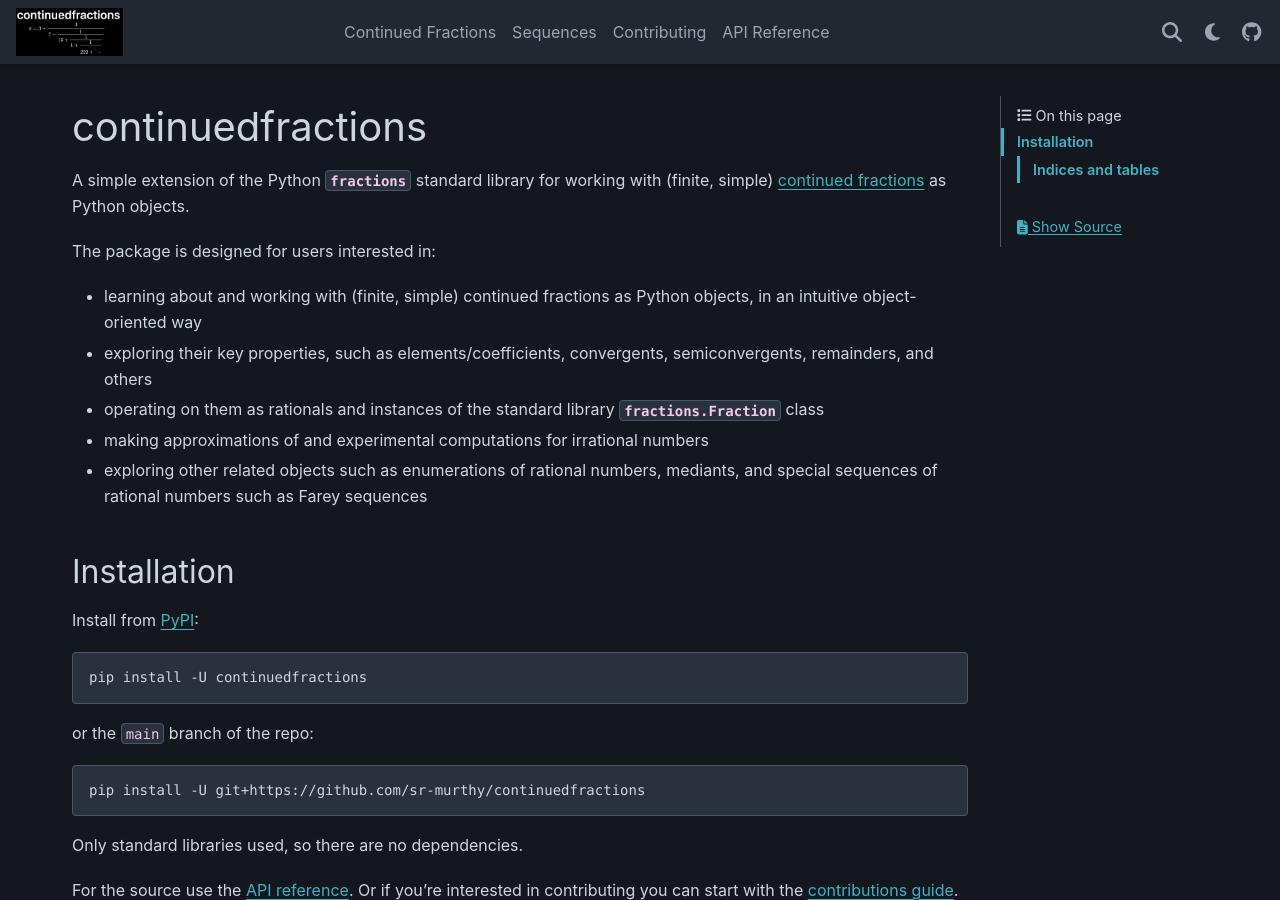
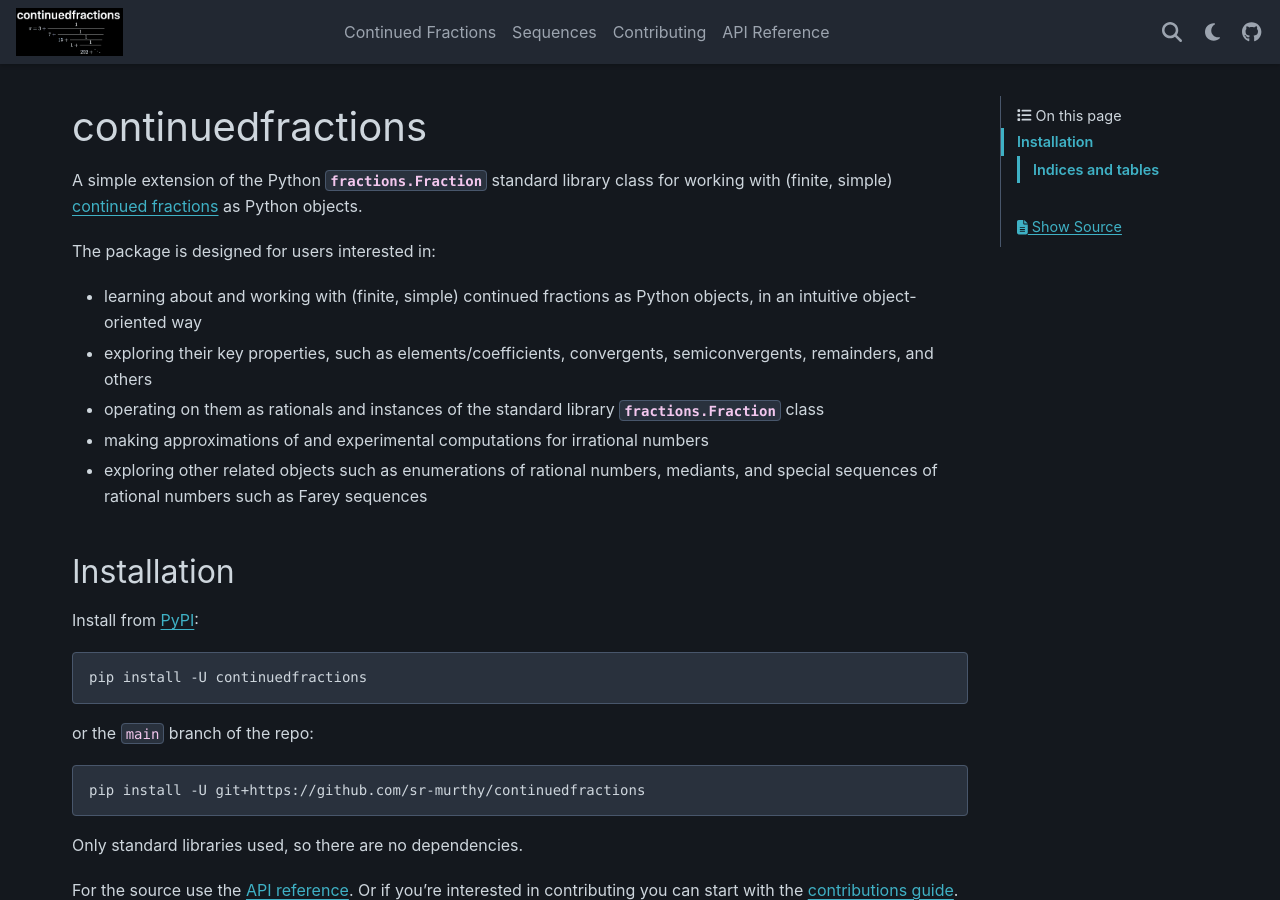
Before and after one commit to sr-murthy/continuedfractions, a Sphinx documentation site: the page built from docs/index.rst, in a window 1280 px wide and 900 px high. Built offline with Sphinx 7.4.7 and the PyData theme 0.15.4, drawn with Linux system fonts in a browser that asks for light colours; nearby versions of some CDN libraries.

Commit message:
docs: minor fixes

```diff
--- a/docs/index.rst
+++ b/docs/index.rst
@@ -6,7 +6,7 @@
 continuedfractions
 ==================
 
-A simple extension of the Python :py:mod:`fractions` standard library for working with (finite, simple) `continued fractions <https://en.wikipedia.org/wiki/Continued_fraction>`_ as Python objects.
+A simple extension of the Python :py:class:`fractions.Fraction` standard library class for working with (finite, simple) `continued fractions <https://en.wikipedia.org/wiki/Continued_fraction>`_ as Python objects.
 
 The package is designed for users interested in:
 
```
Also changed, not shown: README.md (+1 -1 lines).
